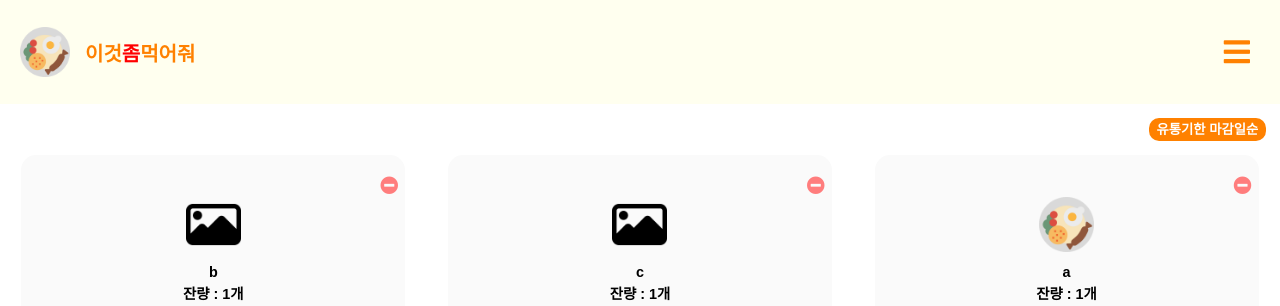
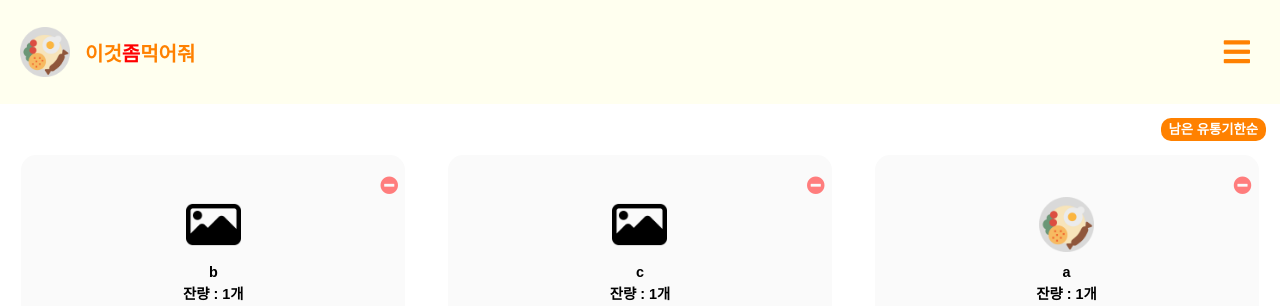
Before and after one commit to eunche/plzeat-deploy-0606, a Django app: page /foods/list/ in a window 1280 px wide. Shown: the top 306 px of the page. Run offline with Django 3.2, Linux system fonts and the light colour scheme; a user stored in the database is signed in; data comes from the database, SQL or seed files in the repository; some libraries are stand-ins or nearby versions; some web fonts are replaced.

Commit message:
정렬 순서 고정

```diff
--- a/templates/foods/food_list.html
+++ b/templates/foods/food_list.html
@@ -16,16 +16,16 @@
     <select id="sort-select" onchange="location = this.value;">
 
         {% if sort == 'mypost'  %}
+        <option class="sort-date" value="?sort">남은 유통기한순</option>
+        <option class="sort-quantity" value="?sort=quantity">잔량순</option>
         <option class="sort-mypost" value="?sort=mypost" selected>등록순</option>
-        <option class="sort-date" value="?sort">유통기한 마감일순</option>
-        <option class="sort-quantity" value="?sort=quantity">식자재 잔량순</option>
         {% elif sort == 'quantity' %}
-        <option class="sort-quantity" value="?sort=quantity" selected>식자재 잔량순</option>
+        <option class="sort-date" value="?sort">남은 유통기한순</option>
+        <option class="sort-quantity" value="?sort=quantity" selected>잔량순</option>
         <option class="sort-mypost" value="?sort=mypost">등록순</option>
-        <option class="sort-date" value="?sort">유통기한 마감일순</option>
         {% else %}
-        <option class="sort-date" value="?sort" selected>유통기한 마감일순</option>
-        <option class="sort-quantity" value="?sort=quantity">식자재 잔량순</option>
+        <option class="sort-date" value="?sort" selected>남은 유통기한순</option>
+        <option class="sort-quantity" value="?sort=quantity">잔량순</option>
         <option class="sort-mypost" value="?sort=mypost">등록순</option>
         {% endif %}
     </select>
```
